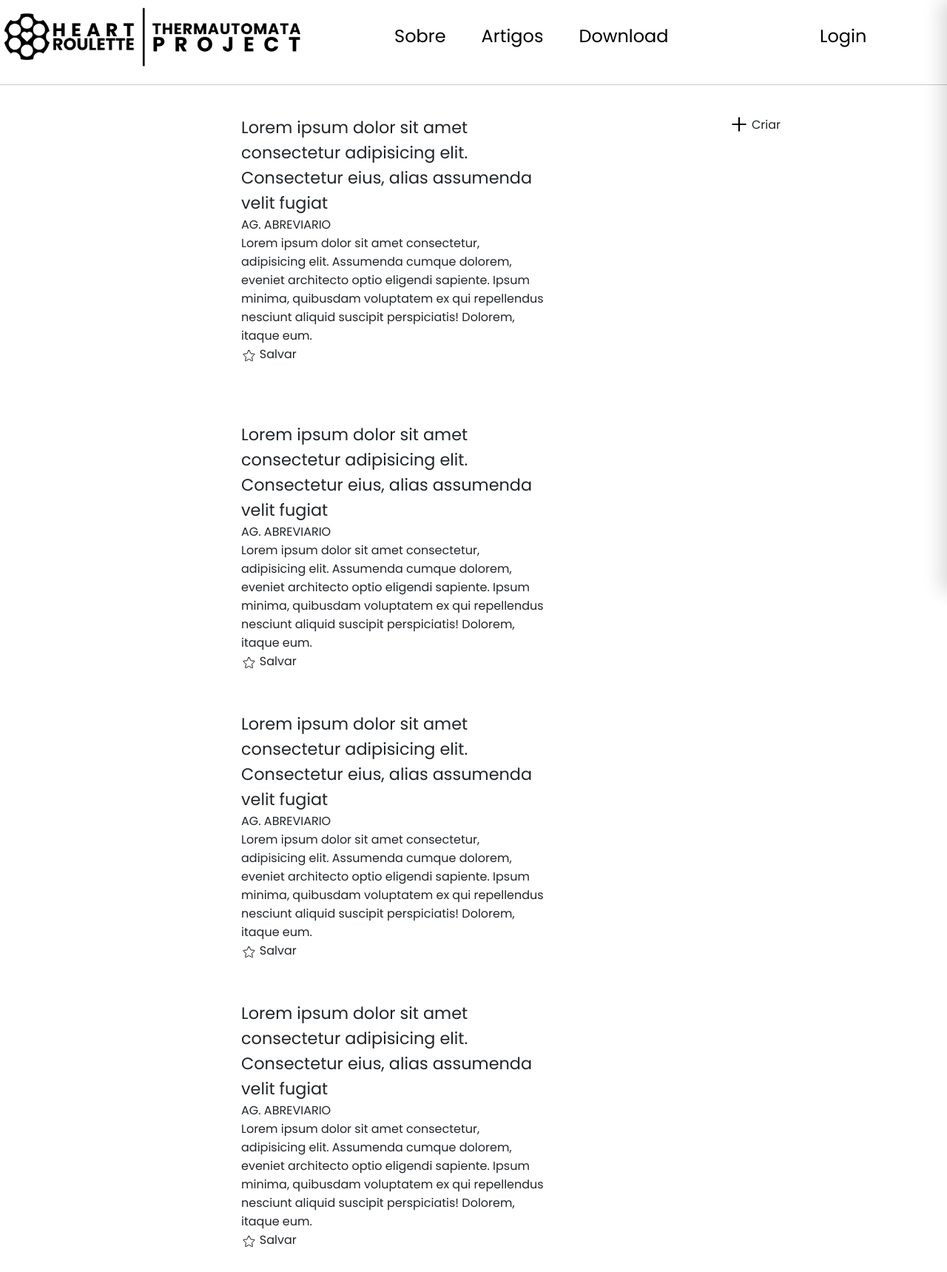
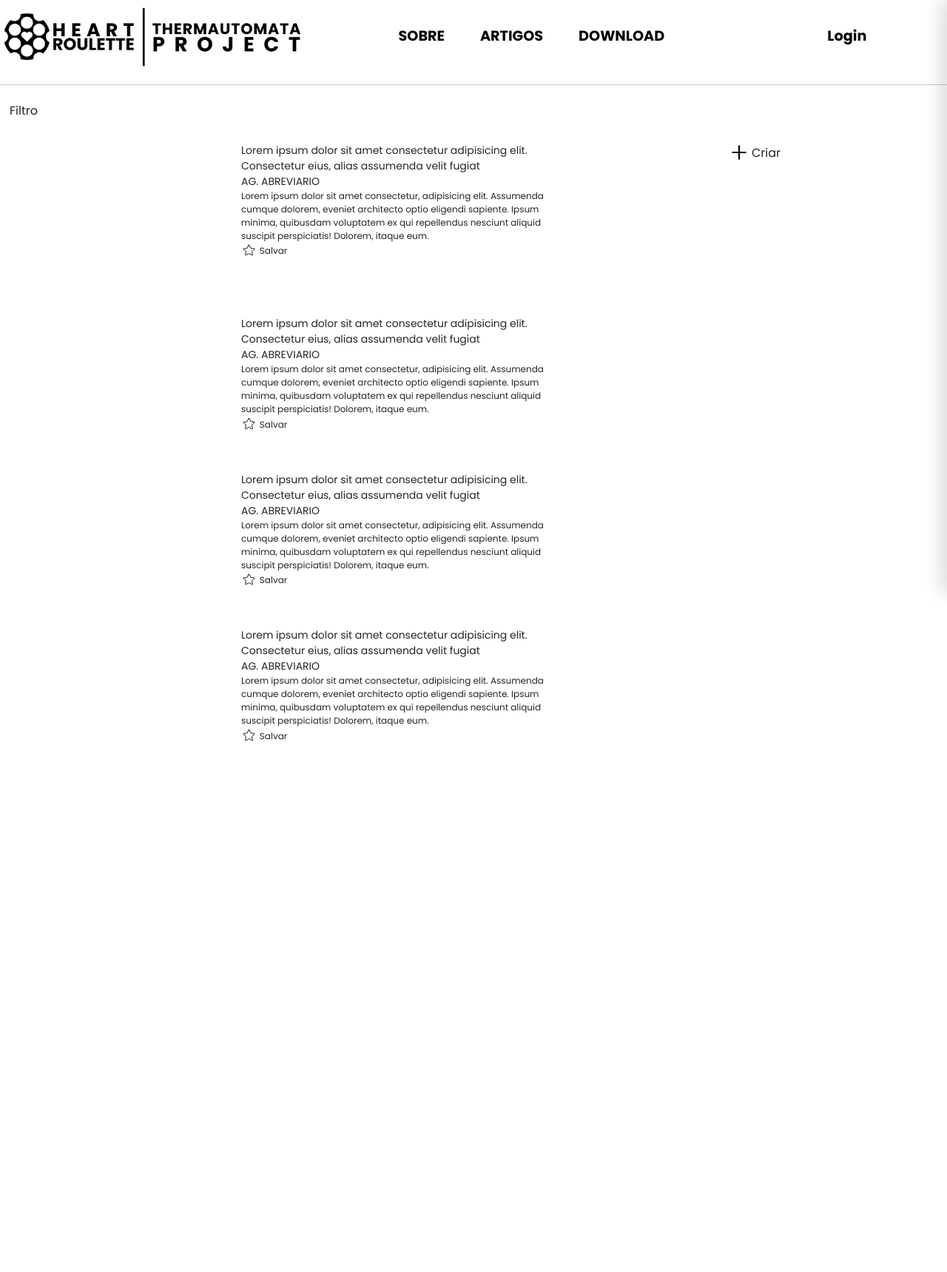
Before and after one commit to Caiooliveirabarreto/Frontend-Thermautomata, a PHP site: page /artigos.html in a window 1280 px wide. Shown: the whole page at 74% size. After the commit the page ends 1002 px from the top, so only its background shows below. Run offline with PHP 8.4, Linux system fonts and the light colour scheme.

Commit message:
formatação dos textos da página Artigos corrigida

```diff
--- a/Thermautomata-Front/artigos.html
+++ b/Thermautomata-Front/artigos.html
@@ -23,12 +23,12 @@
                     <img src="assets/logo.png" alt="Logo" class="img-fluid">
                 </div>
                 <div class="col-5 align-items-center d-flex justify-content-center desktop-nav-links">
-                    <a href="index.html" class="ps-5" style="font-size: 1.5rem;">Sobre</a>
-                    <a href="artigos.html" class="ps-5" style="font-size: 1.5rem;">Artigos</a>
-                    <a href="download.html" class="ps-5" style="font-size: 1.5rem;">Download</a>
+                    <a href="index.html" class="ps-5">SOBRE</a>
+                    <a href="artigos.html" class="ps-5">ARTIGOS</a>
+                    <a href="download.html" class="ps-5">DOWNLOAD</a>
                 </div>
                 <div class="col-2 align-items-end justify-content-end d-flex" id="loginButtons">
-                    <a href="#" class="ps-5" style="font-size: 1.5rem;">Login</a>
+                    <a href="#" class="ps-5">Login</a>
                     <button class="hamburger-btn" id="hamburgerBtn" aria-label="Abrir menu" aria-expanded="false"
                         aria-controls="mobileNavPanel">
                         <span></span>
@@ -51,15 +51,32 @@
         <button class="login-btn-mobile">Login</button>
     </div>
 
+    <div class="filtro">
+        <p class="d-inline-flex gap-1">
+            <button class="btn" type="button" data-bs-toggle="collapse" data-bs-target="#collapseExample" aria-expanded="false" aria-controls="collapseExample">
+                Filtro
+            </button>
+        </p>
+        <div class="collapse" id="collapseExample">
+            <div class="card card-body">
+                <ul>
+                    <li>Filtro 1</li>
+                    <li>Filtro 2</li>
+                    <li>Filtro 3</li>
+                </ul>
+            </div>
+        </div>
+    </div>
+
     <div class="row pb-5 pt-4">
         <div class="col-3">
 
         </div>
         <div class="col-4">
-            <h2 class="titulo">Lorem ipsum dolor sit amet consectetur adipisicing elit. Consectetur eius, alias assumenda velit fugiat
+            <h2 class="artigo-titulo">Lorem ipsum dolor sit amet consectetur adipisicing elit. Consectetur eius, alias assumenda velit fugiat
             </h2>
             <h3>AG. ABREVIARIO</h3>
-            <p>
+            <p class="artigo-texto">
                 Lorem ipsum dolor sit amet consectetur, adipisicing elit. Assumenda cumque dolorem, eveniet architecto
                 optio eligendi sapiente. Ipsum minima, quibusdam voluptatem ex qui repellendus nesciunt aliquid suscipit
                 perspiciatis! Dolorem, itaque eum.
@@ -83,11 +100,11 @@
 
         </div>
         <div class="col-4">
-            <h2 class="titulo">Lorem ipsum dolor sit amet consectetur adipisicing elit. Consectetur eius, alias assumenda
+            <h2 class="artigo-titulo">Lorem ipsum dolor sit amet consectetur adipisicing elit. Consectetur eius, alias assumenda
                 velit fugiat
             </h2>
             <h3>AG. ABREVIARIO</h3>
-            <p>
+            <p class="artigo-texto">
                 Lorem ipsum dolor sit amet consectetur, adipisicing elit. Assumenda cumque dolorem, eveniet architecto
                 optio eligendi sapiente. Ipsum minima, quibusdam voluptatem ex qui repellendus nesciunt aliquid suscipit
                 perspiciatis! Dolorem, itaque eum.
@@ -106,11 +123,11 @@
 
         </div>
         <div class="col-4">
-            <h2 class="titulo">Lorem ipsum dolor sit amet consectetur adipisicing elit. Consectetur eius, alias assumenda
+            <h2 class="artigo-titulo">Lorem ipsum dolor sit amet consectetur adipisicing elit. Consectetur eius, alias assumenda
                 velit fugiat
             </h2>
             <h3>AG. ABREVIARIO</h3>
-            <p>
+            <p class="artigo-texto">
                 Lorem ipsum dolor sit amet consectetur, adipisicing elit. Assumenda cumque dolorem, eveniet architecto
                 optio eligendi sapiente. Ipsum minima, quibusdam voluptatem ex qui repellendus nesciunt aliquid suscipit
                 perspiciatis! Dolorem, itaque eum.
@@ -129,11 +146,11 @@
 
         </div>
         <div class="col-4">
-            <h2 class="titulo">Lorem ipsum dolor sit amet consectetur adipisicing elit. Consectetur eius, alias assumenda
+            <h2 class="artigo-titulo">Lorem ipsum dolor sit amet consectetur adipisicing elit. Consectetur eius, alias assumenda
                 velit fugiat
             </h2>
             <h3>AG. ABREVIARIO</h3>
-            <p>
+            <p class="artigo-texto">
                 Lorem ipsum dolor sit amet consectetur, adipisicing elit. Assumenda cumque dolorem, eveniet architecto
                 optio eligendi sapiente. Ipsum minima, quibusdam voluptatem ex qui repellendus nesciunt aliquid suscipit
                 perspiciatis! Dolorem, itaque eum.
@@ -148,7 +165,7 @@
     </div>
 
 </body>
-
+<script src="https://cdn.jsdelivr.net/npm/bootstrap@5.3.8/dist/js/bootstrap.bundle.min.js"></script>
 <script src="script.js"></script>
 
 </html>
--- a/Thermautomata-Front/style.css
+++ b/Thermautomata-Front/style.css
@@ -114,9 +114,14 @@ h1 {
     margin-bottom: 1.5rem;
 }
 
-.titulo {
-    font-size: 1.75vw;
+h3 {
+    font-size: 14px;
 }
+
+h4 {
+    font-size: 12px;
+}
+
 
 /* =======================================================
    LINKS
@@ -131,6 +136,8 @@ a {
     text-decoration: none;
     color: black;
     transition: color 0.4s ease-in-out;
+    font-size: 1.2rem;
+    font-weight: bold;
 }
 
 .ps-5:hover {
@@ -334,3 +341,28 @@ body.nav-locked {
     font-size: 1.1vw;
     margin: 1vw;
 }
+
+/* =======================================================
+   DOWNLOAD
+======================================================= */
+
+.btn-download {
+    font-size: 1.5vw;
+    padding: 0.5vw 2vw;
+    margin-left: 20px;
+    margin-top: -20px;
+    margin-bottom: 20px;
+}
+
+
+/* =======================================================
+   ARTIGO PAGE
+======================================================= */
+
+.artigo-titulo {
+    font-size: 14px;
+}
+
+.artigo-texto {
+    font-size: 12px;
+}
```
Also changed, not shown: Thermautomata-Front/download.html (+4 -4 lines), Thermautomata-Front/index.html (+4 -4 lines).
